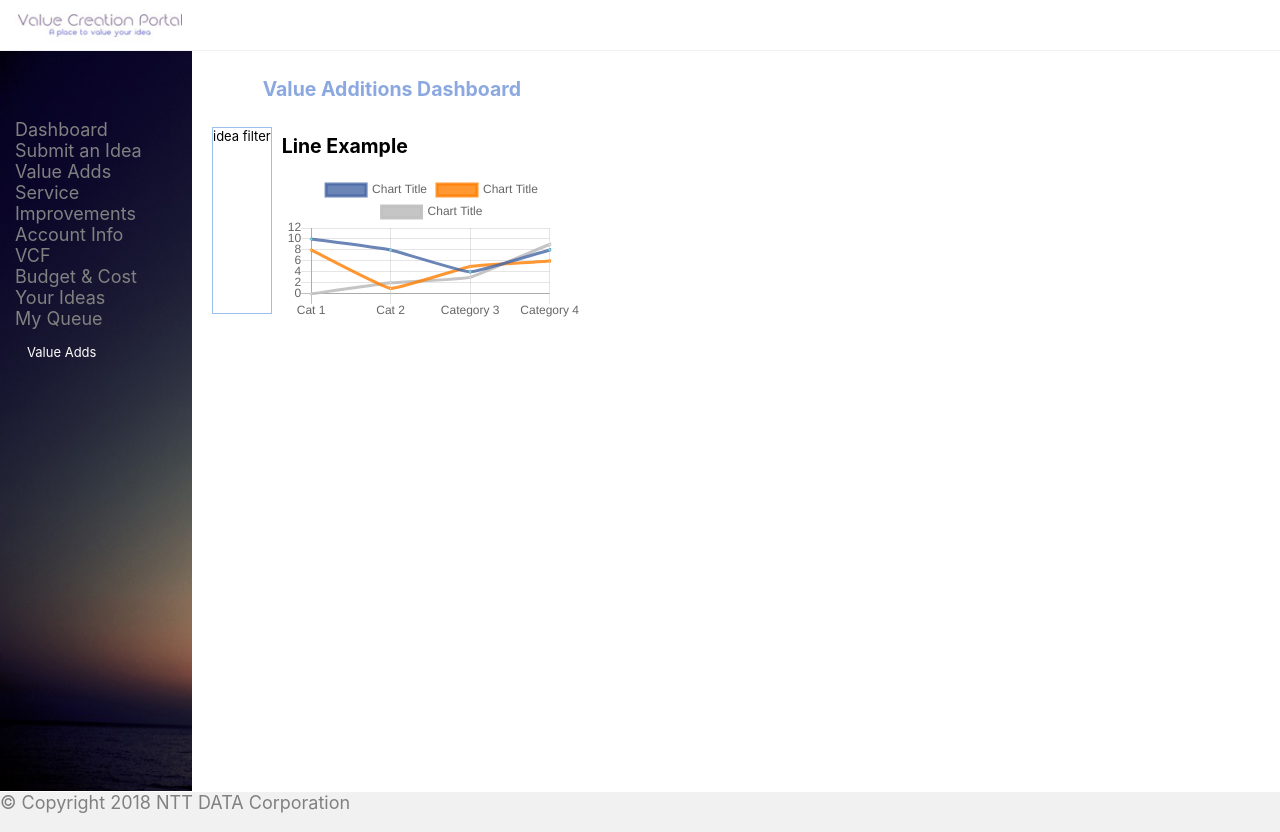
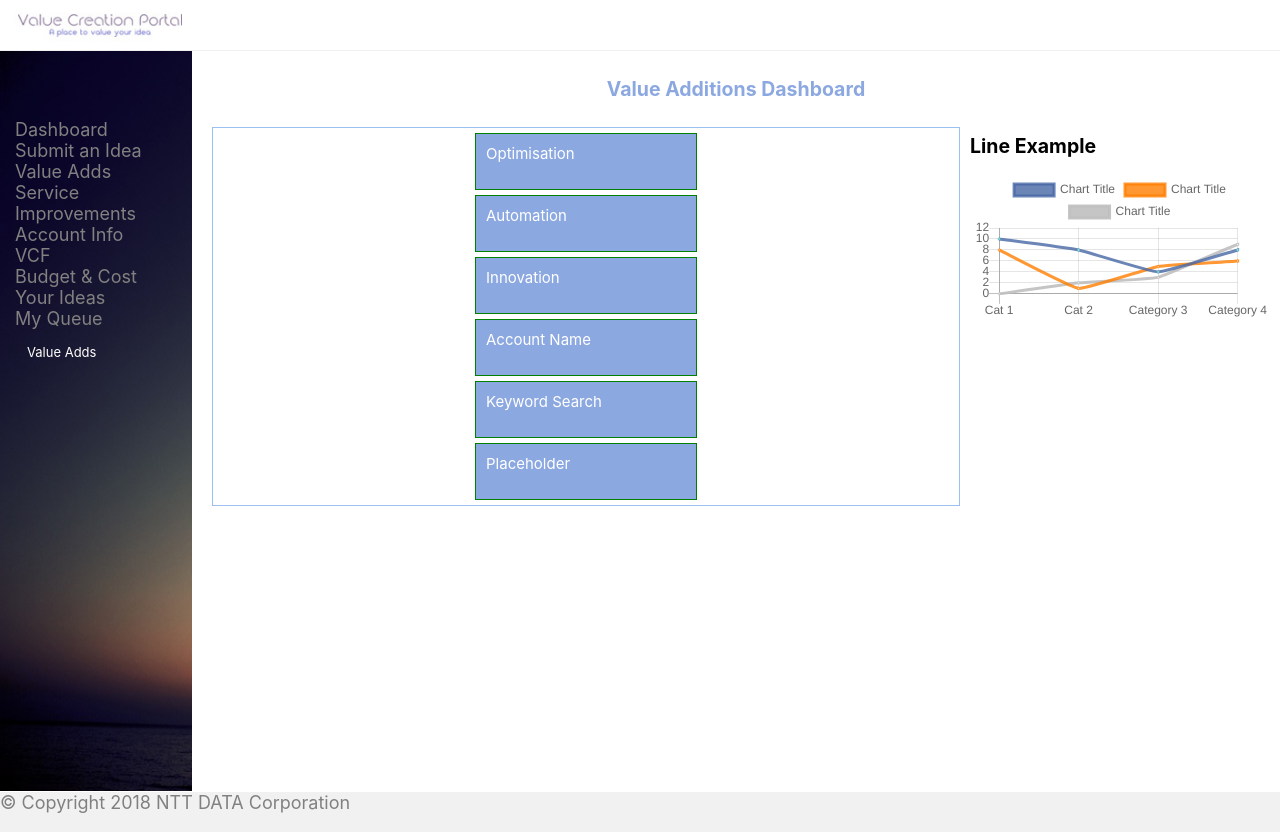
Before and after one commit to mahantesh21/valuecreation-app, a React (Create React App) app: page /ValueAdds in a window 1280 px wide. Built offline with nearby package versions, Linux system fonts and the light colour scheme.

Commit message:
update sidebar css and add chart on page2

```diff
--- a/src/assets/css/SideBar.css
+++ b/src/assets/css/SideBar.css
@@ -53,6 +53,11 @@
     color: #fff;
 }
 
+.right-panel{
+    width: 85%;
+}
+
+
 .container{
     flex: 1 1 auto;
     position: relative;
--- a/src/assets/css/valueAdds.css
+++ b/src/assets/css/valueAdds.css
@@ -21,3 +21,16 @@
     justify-items: center;
     align-items: center;
 }
+.ideaFilter div{
+    width: 200px;
+    height: 35px;
+    font-size: 15px;
+    color: #fff;
+    background: #8ca8e0;
+    padding: 10px;
+    border: solid 1px green;
+    margin: 5px;
+}
+.ValueAddsGraph{
+    flex: 1;
+}
--- a/src/components/Chart.js
+++ b/src/components/Chart.js
@@ -30,7 +30,6 @@ class Chart extends Component{
                         }
                     }}
                  />
-
             </div>
         )
     }
--- a/src/components/IdeaFilter.js
+++ b/src/components/IdeaFilter.js
@@ -5,11 +5,15 @@ class IdeaFilter extends Component {
     render() {
         return (
 
-            <div className="ideaFilter" style={{ flex:2, flexDirection:"row" }}>
+            <div className="ideaFilter">
 
 
-            idea filter
-
+            <div>Optimisation</div>
+            <div>Automation</div>
+            <div>Innovation</div>
+            <div>Account Name</div>
+            <div>Keyword Search</div>
+            <div>Placeholder</div>
             </div>
         )
     }
--- a/src/components/ValueAddsGraph.js
+++ b/src/components/ValueAddsGraph.js
@@ -20,22 +20,6 @@ class ValueAddsGraph extends Component{
         this.setState({
           chartData:{
             labels: ['Automation', 'Innovation', 'Optimisation'],
-            // datasets:[
-            //   {
-            //     label:'Chart Title',
-            //     data:[
-            //       0,
-            //       2,
-            //       4,
-            //       6
-            //     ],
-            //     backgroundColor:[
-            //       'rgba(71, 103, 165, 0.8)',
-            //       'rgba(255, 127, 0, 0.8)',
-            //       'rgba(191, 191, 191, 0.9)'
-            //     ]
-            //   }
-            // ]
             datasets: [
                 {
                   label: 'Chart Title',
@@ -70,7 +54,7 @@ class ValueAddsGraph extends Component{
 
     render(){
         return(
-            <div className="ValueAddsGraph" style={{ flex:1.5}}>
+            <div className="ValueAddsGraph">
             <LineExample data={this.props.chartData} />
             </div>
         )
```
Also changed, not shown: src/components/IdeaSubmit.js (added), 1 other file (tests, documents, lock files or other folders).
